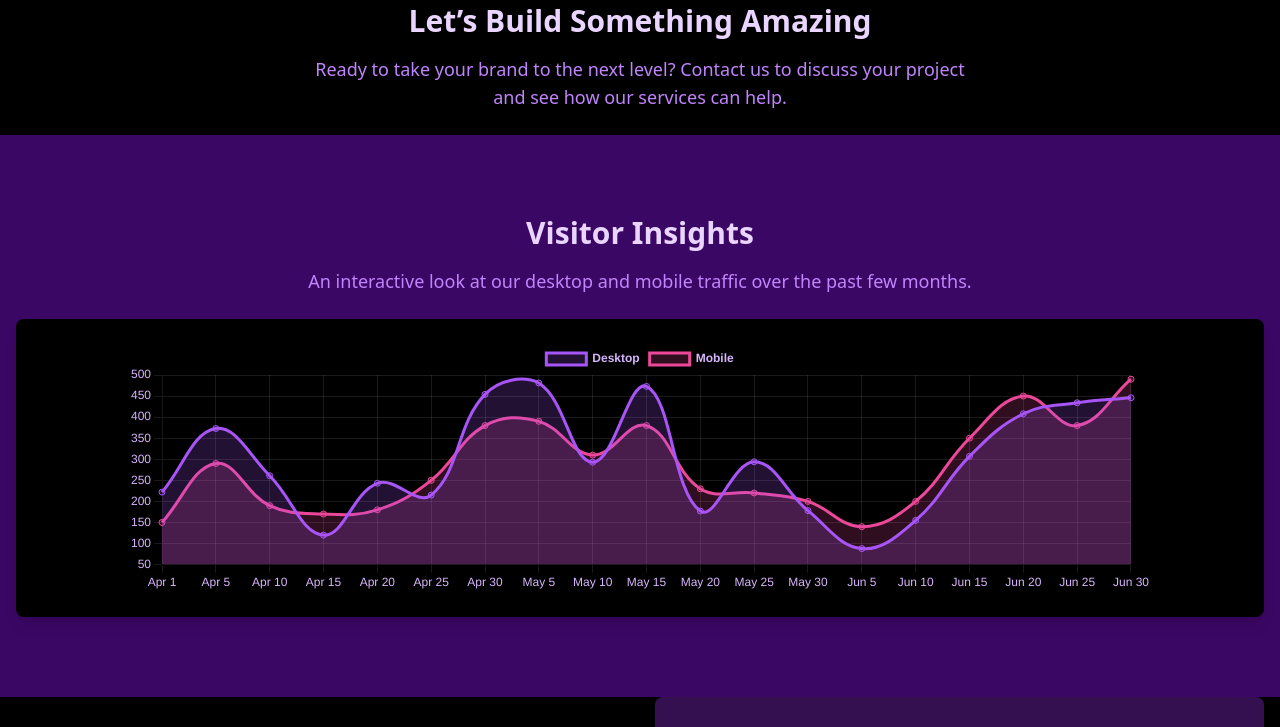
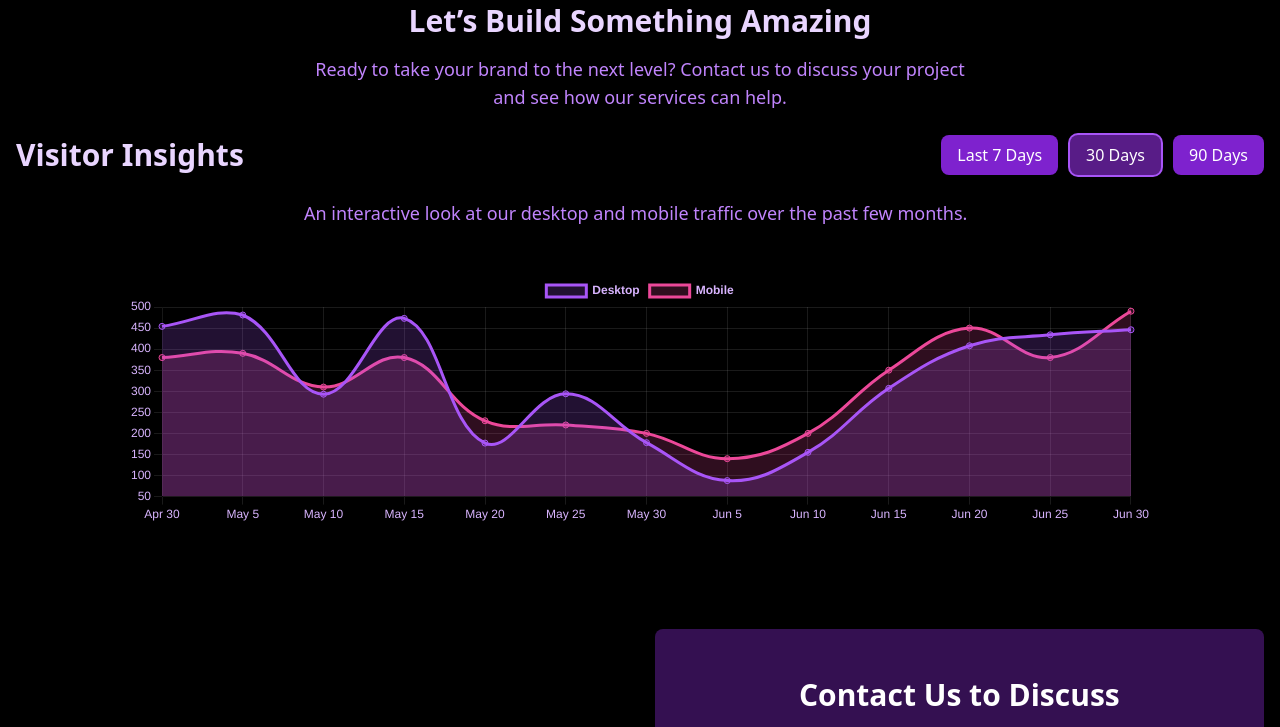
Before and after one commit to Rahulsr10/Website, a plain HTML site: page services.html in a window 1280 px wide. Shown: the part 1265-1992 px from the top of the page. Drawn offline with nearby package versions, Linux system fonts and the light colour scheme.

Commit message:
chegs to filter

```diff
--- a/services.html
+++ b/services.html
@@ -14,6 +14,12 @@
   <script src="https://cdn.tailwindcss.com"></script>
 
   <script id="FRGM-tracker" src="https://preprod-1e2f308t.fragmatic.io/js-app/js/77e28c28-tracker.js" defer> </script>
+
+  <style>
+  .filter-btn:focus {
+  outline: none;
+}
+</style>
 
   <!-- Custom CSS for Carousel and Service Cards -->
   <style>
@@ -168,9 +174,16 @@
     </p>
   </div>
 
-  <section class="py-20 bg-purple-950 text-center">
+  <!-- insight chart -->
   <div class="container mx-auto px-4">
-    <h2 class="text-3xl font-bold text-purple-200 mb-4">Visitor Insights</h2>
+ <div class="flex flex-col md:flex-row md:items-center md:justify-between mb-6 gap-4">
+  <h2 class="text-3xl font-bold text-purple-200">Visitor Insights</h2>
+  <div class="flex space-x-3">
+    <button onclick="updateChart('7')" id="btn-7" class="filter-btn bg-purple-700 hover:bg-purple-800 text-white px-4 py-2 rounded-lg transition">Last 7 Days</button>
+    <button onclick="updateChart('30')" id="btn-30" class="filter-btn bg-purple-700 hover:bg-purple-800 text-white px-4 py-2 rounded-lg transition">30 Days</button>
+    <button onclick="updateChart('90')" id="btn-90" class="filter-btn bg-purple-700 hover:bg-purple-800 text-white px-4 py-2 rounded-lg transition">90 Days</button>
+  </div>
+</div>
     <p class="text-lg text-purple-400 mb-6 max-w-2xl mx-auto">
       An interactive look at our desktop and mobile traffic over the past few months.
     </p>
@@ -433,31 +446,30 @@
   </script> -->
 
  <script>
-  document.getElementById('contactForm').addEventListener('submit', function (event) {
-    if (!event.target.checkValidity()) {
-      event.preventDefault();
-      alert('Please ensure all required fields are filled correctly.');
-    } else {
-      alert('Form submitted successfully!');
-    }
-  });
-</script>
-
-<script>
   const ctx = document.getElementById('areaChart').getContext('2d');
 
-  const labels = [
+  const fullLabels = [
     "Apr 1", "Apr 5", "Apr 10", "Apr 15", "Apr 20", "Apr 25", "Apr 30",
     "May 5", "May 10", "May 15", "May 20", "May 25", "May 30",
     "Jun 5", "Jun 10", "Jun 15", "Jun 20", "Jun 25", "Jun 30"
   ];
 
-  const data = {
+  const fullDesktopData = [222, 373, 261, 120, 243, 215, 454, 481, 293, 473, 177, 294, 178, 88, 155, 307, 408, 434, 446];
+  const fullMobileData = [150, 290, 190, 170, 180, 250, 380, 390, 310, 380, 230, 220, 200, 140, 200, 350, 450, 380, 490];
+
+  let chartInstance;
+
+  function createChart(labels, desktopData, mobileData) {
+    if (chartInstance) chartInstance.destroy();
+
+    chartInstance = new Chart(ctx, {
+      type: 'line',
+      data: {
         labels: labels,
         datasets: [
           {
             label: "Desktop",
-        data: [222, 373, 261, 120, 243, 215, 454, 481, 293, 473, 177, 294, 178, 88, 155, 307, 408, 434, 446],
+            data: desktopData,
             fill: true,
             backgroundColor: 'rgba(168, 85, 247, 0.2)',
             borderColor: 'rgba(168, 85, 247, 1)',
@@ -465,27 +477,21 @@
           },
           {
             label: "Mobile",
-        data: [150, 290, 190, 170, 180, 250, 380, 390, 310, 380, 230, 220, 200, 140, 200, 350, 450, 380, 490],
+            data: mobileData,
             fill: true,
             backgroundColor: 'rgba(236, 72, 153, 0.2)',
             borderColor: 'rgba(236, 72, 153, 1)',
             tension: 0.4,
           }
         ]
-  };
-
-  const config = {
-    type: 'line',
-    data: data,
+      },
       options: {
         responsive: true,
         plugins: {
           legend: {
             labels: {
               color: '#d8b4fe',
-            font: {
-              weight: 'bold',
-            }
+              font: { weight: 'bold' }
             }
           },
           tooltip: {
@@ -504,10 +510,32 @@
           }
         }
       }
-  };
+    });
+  }
 
-  new Chart(ctx, config);
+  function updateChart(days) {
+    // Remove 'active' class from all buttons
+    document.querySelectorAll('.filter-btn').forEach(btn => {
+      btn.classList.remove('bg-purple-900', 'ring-2', 'ring-purple-500');
+    });
+
+    // Add highlight to selected button
+    document.getElementById(`btn-${days}`).classList.add('bg-purple-900', 'ring-2', 'ring-purple-500');
+
+    let start = 0;
+    if (days === '7') start = fullLabels.length - 7;
+    if (days === '30') start = fullLabels.length - 13;
+    if (days === '90') start = 0;
+
+    const labels = fullLabels.slice(start);
+    const desktop = fullDesktopData.slice(start);
+    const mobile = fullMobileData.slice(start);
+
+    createChart(labels, desktop, mobile);
+  }
+
+  // Initialize default view as 30 Days
+  updateChart('30');
 </script>
-
 </body>
 </html>
```
Lines whose indentation alone changed are shown as unchanged.
